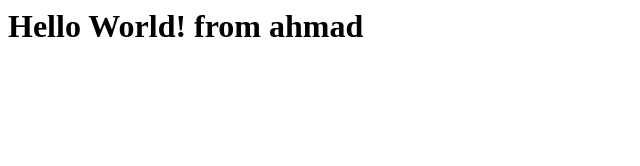
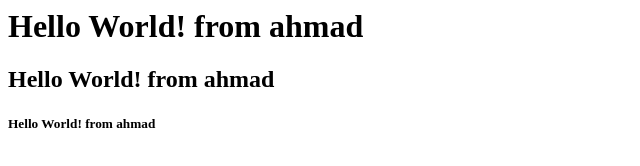
Before and after one commit to MersySoul/from-github, a plain HTML site: page index.html in a window 1280 px wide. Shown: the whole page, without its empty margins (0-640 px from the left). Drawn offline with Linux system fonts and the light colour scheme.

Commit message:
Update index.html

```diff
--- a/index.html
+++ b/index.html
@@ -1 +1,4 @@
 <h1>Hello World! from ahmad</h1>
+<h2>Hello World! from ahmad</h2>
+
+<h5>Hello World! from ahmad</h5>
```
